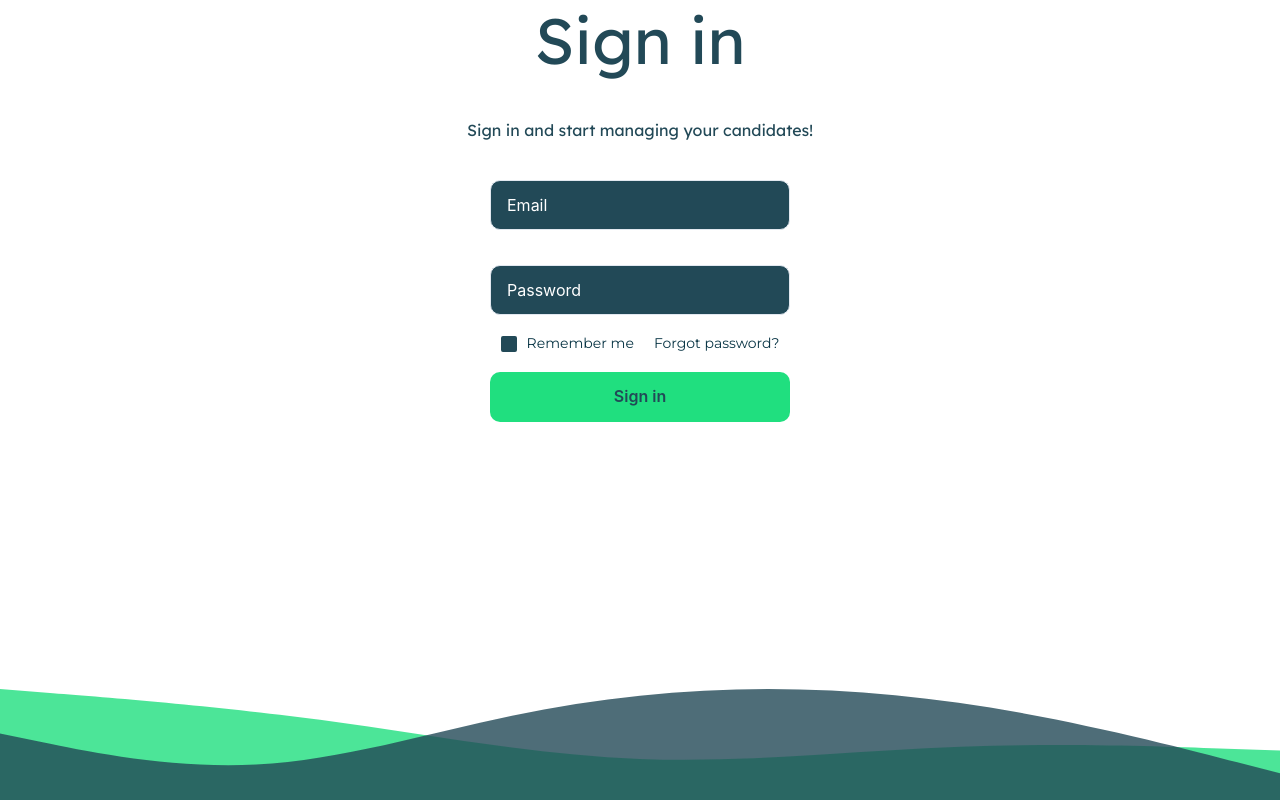
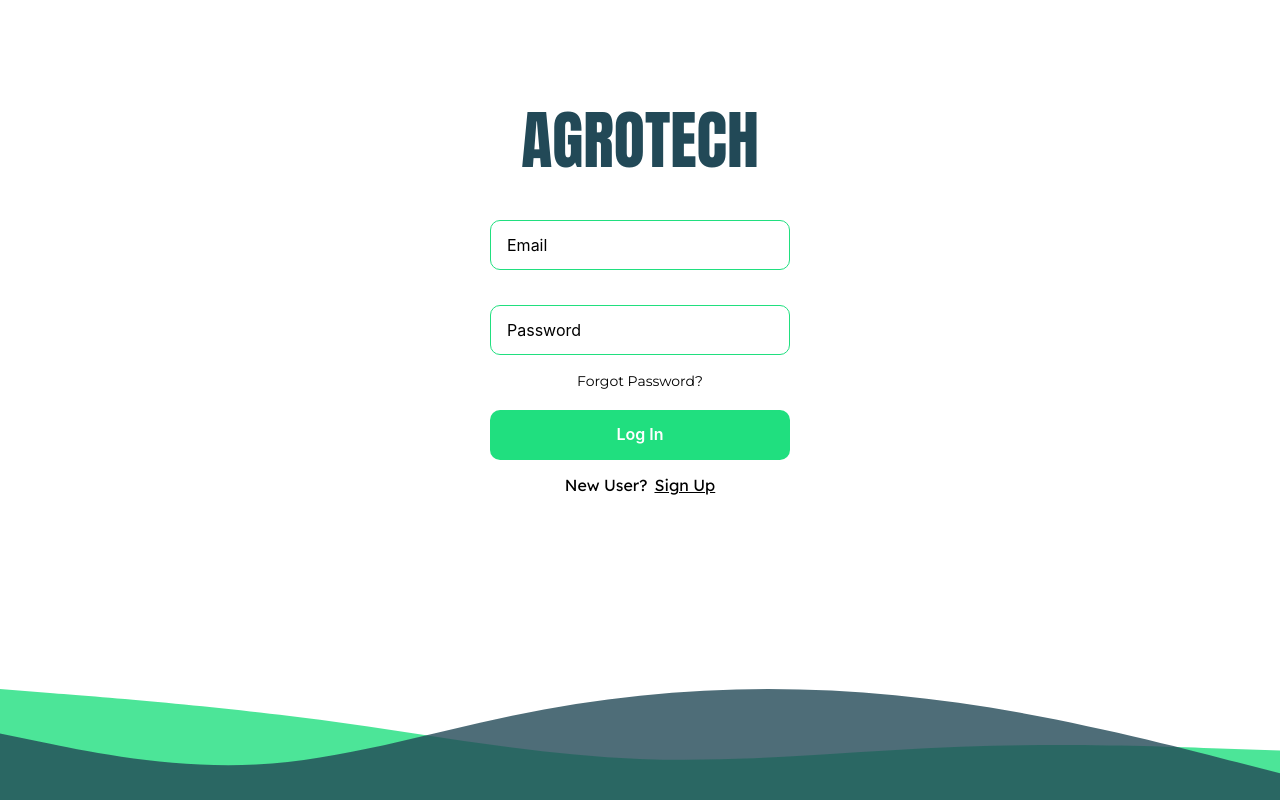
Before and after one commit to AgrotechASETeam15/agrotech-frontend, a Next.js app: page / in a window 1280 px wide. Built offline with nearby package versions, Linux system fonts and the light colour scheme.

Commit message:
style: layout updation in login screen

```diff
--- a/components/login/LogIn.jsx
+++ b/components/login/LogIn.jsx
@@ -6,7 +6,7 @@ import '@fontsource/montserrat';
 const LogIn = () => {
   return (
     <Flex
-      justifyContent={'center'}
+      justifyContent={'flex'}
       alignItems={'center'}
       direction={'column'}
       gap={'40px'}
@@ -23,28 +23,19 @@ const LogIn = () => {
           // text-align: center;
           // color: #224957;
 
-          fontFamily={'Lexend Deca'}
+          fontFamily={'Impact'}
           fontStyle={'normal'}
           fontWeight={'400'}
           fontSize={'64px'}
           lineHeight={'80px'}
           color={'#224957'}
+          paddingTop={'100px'}
         >
-          Sign in
+          AGROTECH
         </Text>
       </Flex>
-      <Flex justifyContent={'center'} alignItems={'center'}>
-        <Text
-          fontFamily={'Lexend Deca'}
-          fontStyle={'normal'}
-          fontWeight={'400'}
-          fontSize={'16px'}
-          lineHeight={'20px'}
-          color={'#224957'}
-        >
-          Sign in and start managing your candidates!
-        </Text>
-      </Flex>
+
+
       <Flex justifyContent={'center'} alignItems={'center'}>
         <form>
           <Flex
@@ -62,18 +53,22 @@ const LogIn = () => {
                 width={'300px'}
                 height={'50px'}
                 type='email'
-                color={'white'}
+                borderColor={'#20DF7F'}
+                //color={'white'}
                 // background: #224957;
                 // border-radius: 10px;
-
+                _hover={{
+                  borderColor: '#89F3BD'
+                }}
                 _placeholder={{
-                  color: '#FFFFFF',
+                  color: '#000000',
                 }}
-                background={'#224957'}
+                background={'#FFFFFF'}
                 borderRadius={'10px'}
                 name='email'
                 id='email'
                 placeholder='Email'
+
               />
               <Input
                 width={'300px'}
@@ -82,46 +77,33 @@ const LogIn = () => {
                 name='password'
                 id='password'
                 placeholder='Password'
-                background={'#224957'}
+                background={'#FFFFFF'}
+                borderColor={'#20DF7F'}
                 borderRadius={'10px'}
+                _hover={{
+                  borderColor: '#89F3BD'
+                }}
                 _placeholder={{
-                  color: '#FFFFFF',
+                  color: '#000000',
                 }}
                 color={'white'}
               />
             </Flex>
-            <Flex mt={'20px'} gap={'20px'}>
-              <Flex
-                gap={`10px`}
-                justifyContent={'center'}
-                alignItems={'center'}
-              >
-                <Checkbox
-                  borderRadius={'5px'}
-                  background={'#224957'}
-                  border={'#224957'}
-                />
+            <Flex mt={'18px'} gap={'14px'}>
+
+                <a href='#forgot'>
                 <Text
                     fontFamily={'Montserrat'}
                     fontStyle={'normal'}
                     fontWeight={'500'}
                     fontSize={'14px'}
                     lineHeight={'17px'}
-                  color={'#093545'}
+                    color={'#000000'}
                   >
-                  Remember me
+                    Forgot Password?
                   </Text>
-              </Flex>
-              <Text
-                fontFamily={'Montserrat'}
-                fontStyle={'normal'}
-                fontWeight={'500'}
-                fontSize={'14px'}
-                lineHeight={'17px'}
-                color={'#093545'}
-              >
-                Forgot password?
-              </Text>
+                </a>
+
             </Flex>
             <Flex justifyContent={'center'} alignItems={'center'} mt={'20px'}>
               <Button
@@ -129,13 +111,48 @@ const LogIn = () => {
                 height={'50px'}
                 background={'#20DF7F'}
                 borderRadius={'10px'}
-                color={'#224957'}
+                color={'#ffffff'}
+
+
                 _hover={{
-                  background: '#20DF7F',
+                  background: '#3FE992',
+                  boxShadow: '2px 2px',
                 }}
               >
-                Sign in
+                Log In
               </Button>
+            </Flex>
+            <Flex justifyContent={'flex-end'} alignItems={'center'} >
+
+
+              <Text
+                  fontFamily={'Lexend Deca'}
+                  fontStyle={'normal'}
+                  fontWeight={'400'}
+                  fontSize={'16px'}
+                  lineHeight={'20px'}
+                  color={'#000000'}
+                  paddingTop={'15px'}
+                >
+                  New User?
+                </Text>
+                <a href='#signUp'>
+                <Text
+                  fontFamily={'Lexend Deca'}
+                  fontStyle={'normal'}
+                  textDecoration={'underline'}
+                  fontWeight={'400'}
+                  fontSize={'16px'}
+                  paddingLeft={'7px'}
+                  lineHeight={'20px'}
+                  color={'#000000'}
+                  paddingTop={'15px'}
+
+                >
+                  Sign Up
+                </Text>
+              </a>
+
           </Flex>
           </Flex>
         </form>
```
Lines whose indentation alone changed are shown as unchanged.
